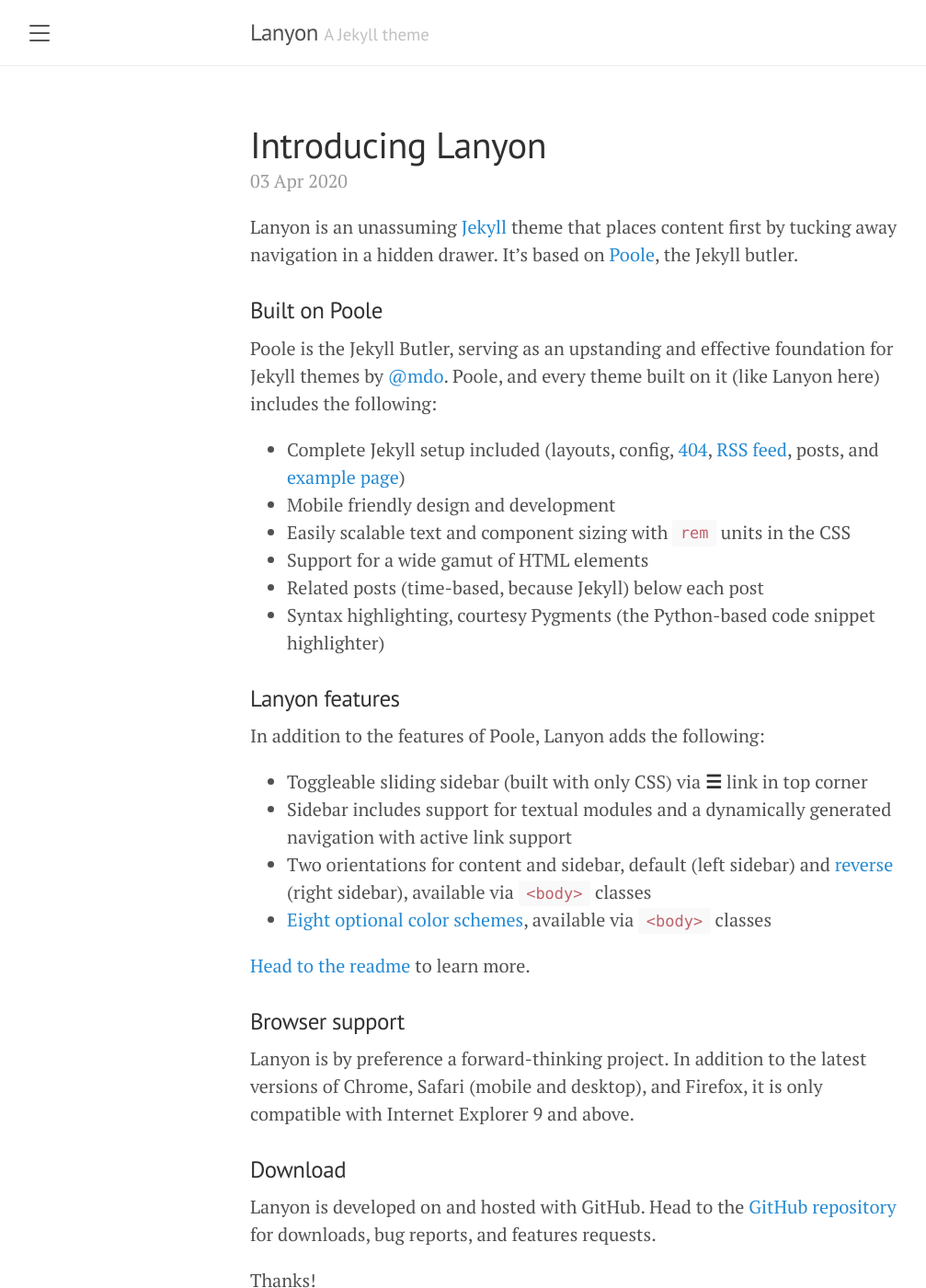
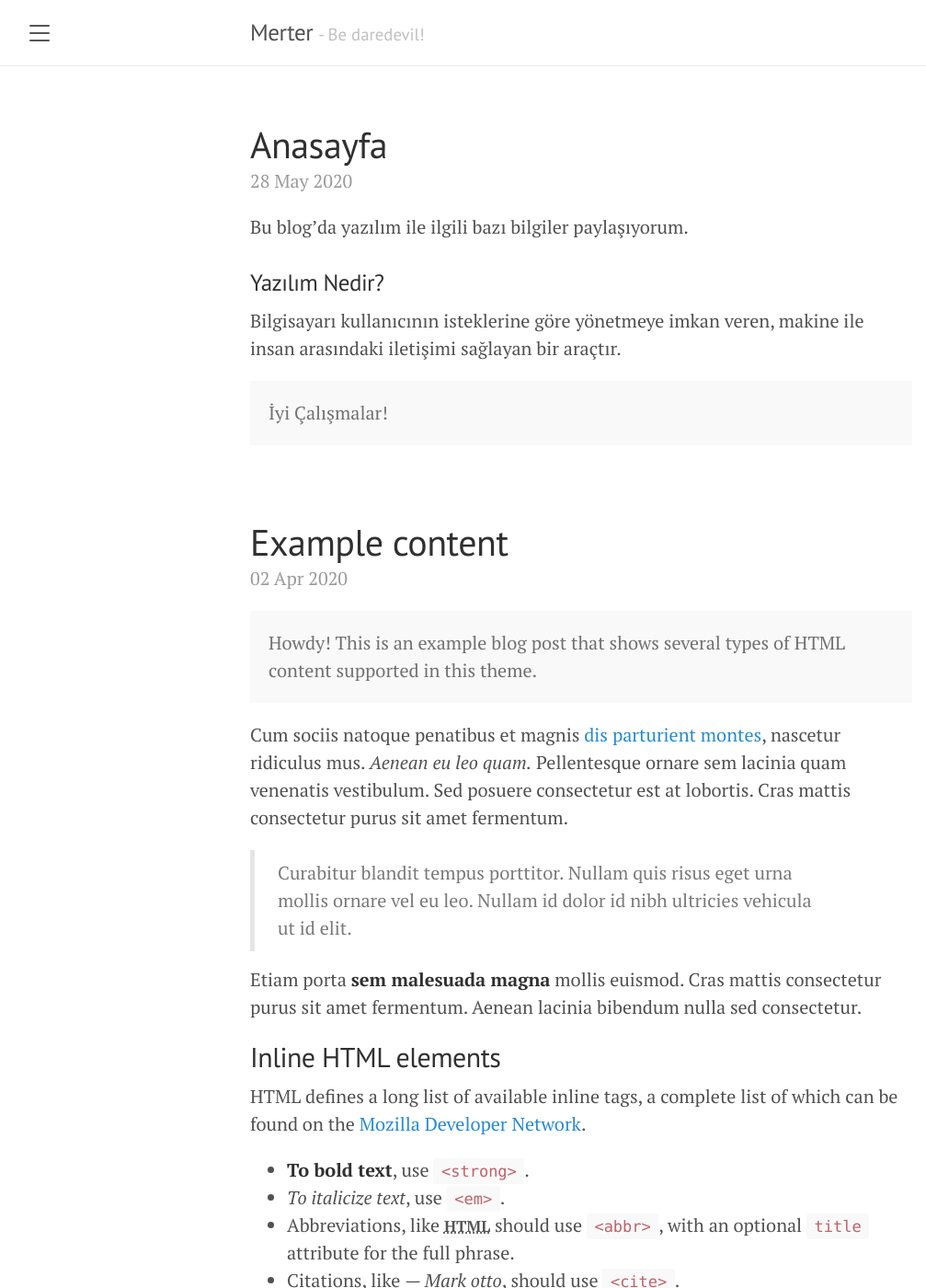
Before and after one commit to merterr/merterr.github.io, a Jekyll site: the page built from index.html, in a window 1280 px wide and 1400 px high. Shown: the whole window at 92% size, without its empty margins (8-1015 px from the left). Built offline with Jekyll 4.4.1, drawn with Linux system fonts in a browser that asks for light colours; the list of posts is cut into pages by our own code.

Commit message:
update config.yml

```diff
--- a/_config.yml
+++ b/_config.yml
@@ -1,8 +1,8 @@
 # Setup
-title:               Lanyon
-tagline:             'A Jekyll theme'
+title:               Merter
+tagline:             ' - Be daredevil!'
 description:         'A reserved <a href="https://jekyllrb.com" target="_blank">Jekyll</a> theme that places the utmost gravity on content with a hidden drawer. Made by <a href="https://twitter.com/mdo" target="_blank">@mdo</a>.'
-url:                 http://lanyon.getpoole.com
+url:                 http://merterr.com
 baseurl:             ''
 paginate:            5
 permalink:           pretty
--- a/_posts/2020-04-03-introducing-lanyon.md
+++ /dev/null
@@ -1,38 +0,0 @@
----
-layout: post
-title: Introducing Lanyon
----
-
-Lanyon is an unassuming [Jekyll](http://jekyllrb.com) theme that places content first by tucking away navigation in a hidden drawer. It's based on [Poole](http://getpoole.com), the Jekyll butler.
-
-### Built on Poole
-
-Poole is the Jekyll Butler, serving as an upstanding and effective foundation for Jekyll themes by [@mdo](https://twitter.com/mdo). Poole, and every theme built on it (like Lanyon here) includes the following:
-
-* Complete Jekyll setup included (layouts, config, [404](/404), [RSS feed](/atom.xml), posts, and [example page](/about))
-* Mobile friendly design and development
-* Easily scalable text and component sizing with `rem` units in the CSS
-* Support for a wide gamut of HTML elements
-* Related posts (time-based, because Jekyll) below each post
-* Syntax highlighting, courtesy Pygments (the Python-based code snippet highlighter)
-
-### Lanyon features
-
-In addition to the features of Poole, Lanyon adds the following:
-
-* Toggleable sliding sidebar (built with only CSS) via **☰** link in top corner
-* Sidebar includes support for textual modules and a dynamically generated navigation with active link support
-* Two orientations for content and sidebar, default (left sidebar) and [reverse](https://github.com/poole/lanyon#reverse-layout) (right sidebar), available via `<body>` classes
-* [Eight optional color schemes](https://github.com/poole/lanyon#themes), available via `<body>` classes
-
-[Head to the readme](https://github.com/poole/lanyon#readme) to learn more.
-
-### Browser support
-
-Lanyon is by preference a forward-thinking project. In addition to the latest versions of Chrome, Safari (mobile and desktop), and Firefox, it is only compatible with Internet Explorer 9 and above.
-
-### Download
-
-Lanyon is developed on and hosted with GitHub. Head to the <a href="https://github.com/poole/lanyon">GitHub repository</a> for downloads, bug reports, and features requests.
-
-Thanks!
--- /dev/null
+++ b/_posts/2020-05-28-index.md
@@ -0,0 +1,10 @@
+---
+layout: post
+title: Anasayfa
+---
+
+Bu blog'da yazılım ile ilgili bazı bilgiler paylaşıyorum.
+### Yazılım Nedir?
+Bilgisayarı kullanıcının isteklerine göre yönetmeye imkan veren, makine ile insan arasındaki iletişimi sağlayan bir araçtır.
+
+<p class="message"> İyi Çalışmalar! </p>
```
